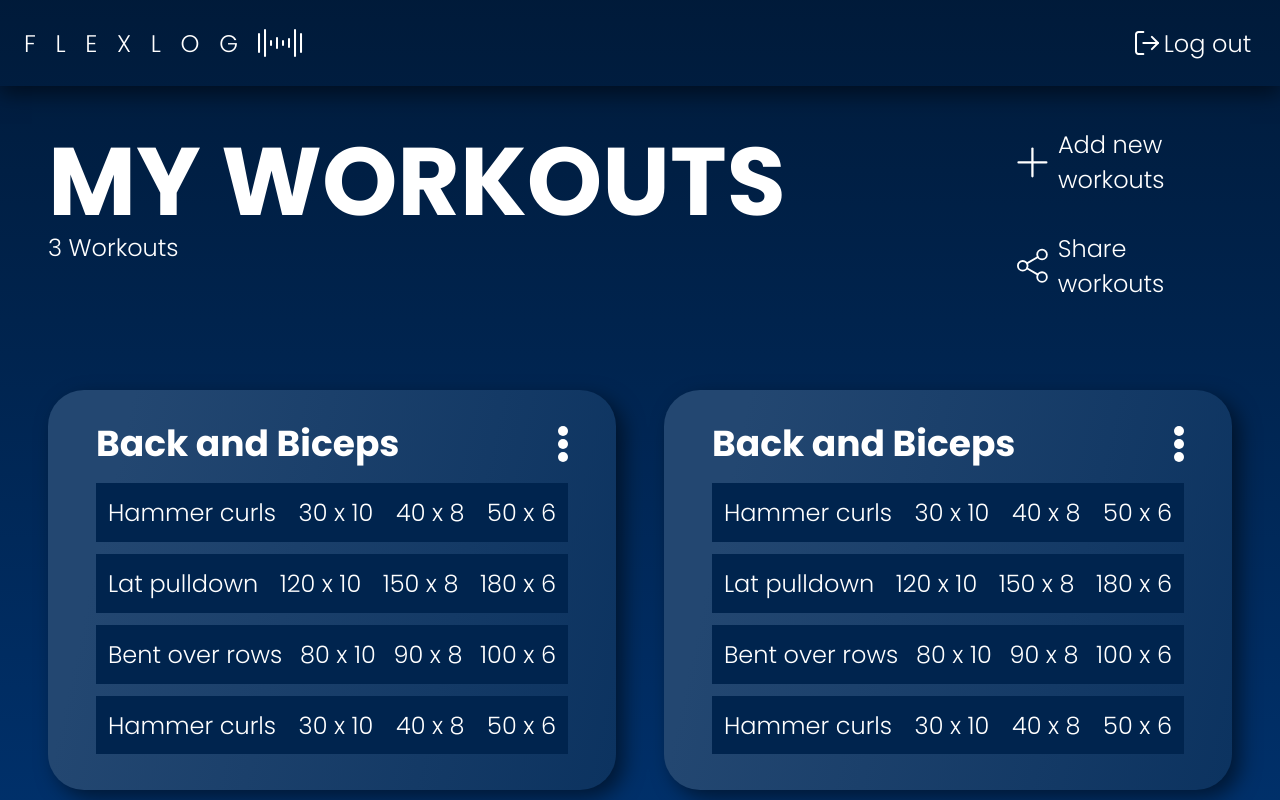
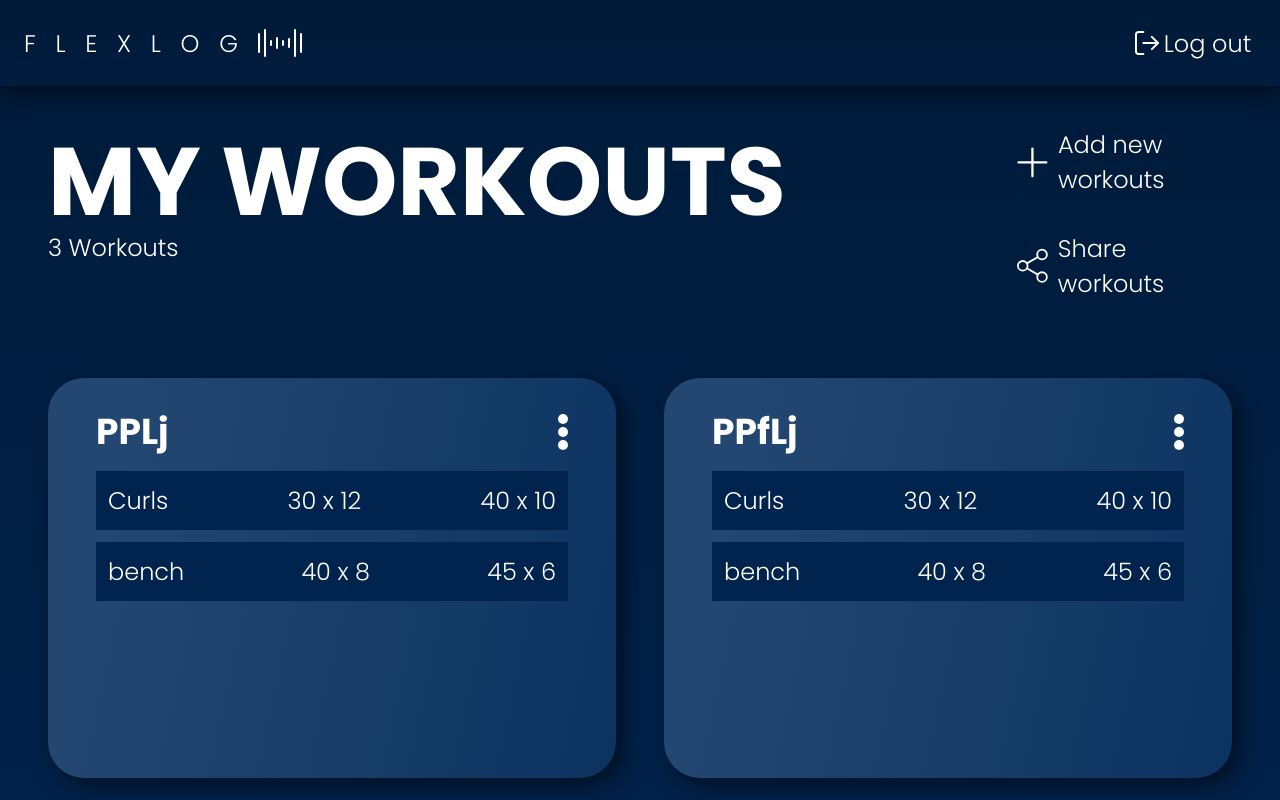
Before and after one commit to leon-li1/flexlog, a Next.js app: page /Workouts in a window 1280 px wide. Shown: the top 800 px of the page. Built offline with nearby package versions, Linux system fonts and the light colour scheme.

Commit message:
made workouts page dynamic

```diff
--- a/components/DashboardCards/DimmedGraph.js
+++ b/components/DashboardCards/DimmedGraph.js
@@ -1,8 +1,8 @@
 const DimmedGraph = ({ className }) => (
   <svg
     className={className}
-    width="460"
-    height="173"
+    width="620"
+    height="393"
     viewBox="0 0 460 173"
     fill="none"
     xmlns="http://www.w3.org/2000/svg"
--- a/components/DashboardOptions/index.js
+++ b/components/DashboardOptions/index.js
@@ -16,9 +16,9 @@ export default function Options({ set }) {
       </Option>
       <Option>
         <StatsIcon />
-        <Link href="/logs">
-          <Text>My Stats</Text>
-        </Link>
+        {/* <Link href="/stats"> */}
+        <Text>My Stats</Text>
+        {/* </Link> */}
       </Option>
       <Option>
         <Gear set={set} />
--- a/components/WorkoutCard/index.js
+++ b/components/WorkoutCard/index.js
@@ -3,81 +3,70 @@ import { useState } from "react";
 import ThreeDots from "./ThreeDots";
 import ExerciseInfo from "./ExcersiseInfo";
 
-export default function WelcomeCard() {
-  const [workout, setWorkout] = useState({
-    name: "Back and Biceps",
-    exercises: [
-      {
-        name: "Hammer curls",
-        sets: 3,
-        weights: [30, 40, 50],
-        reps: [10, 8, 6],
-      },
-      {
-        name: "Lat pulldown",
-        sets: 3,
-        weights: [120, 150, 180],
-        reps: [10, 8, 6],
-      },
-      {
-        name: "Bent over rows",
-        sets: 3,
-        weights: [80, 90, 100],
-        reps: [10, 8, 6],
-      },
-      {
-        name: "Hammer curls",
-        sets: 3,
-        weights: [30, 40, 50],
-        reps: [10, 8, 6],
-      },
-      {
-        name: "Lat pulldown",
-        sets: 3,
-        weights: [120, 150, 180],
-        reps: [10, 8, 6],
-      },
-      {
-        name: "Bent over rows",
-        sets: 3,
-        weights: [80, 90, 100],
-        reps: [10, 8, 6],
-      },
-      {
-        name: "Hammer curls",
-        sets: 3,
-        weights: [30, 40, 50],
-        reps: [10, 8, 6],
-      },
-      {
-        name: "Lat pulldown",
-        sets: 3,
-        weights: [120, 150, 180],
-        reps: [10, 8, 6],
-      },
-      {
-        name: "Bent over rows",
-        sets: 3,
-        weights: [80, 90, 100],
-        reps: [10, 8, 6],
-      },
-    ],
-  });
+export default function Workoutcard({ name, exercises }) {
+  // const [workout, setWorkout] = useState({
+  //   name: "Back and Biceps",
+  //   exercises: [
+  //     {
+  //       name: "Hammer curls",
+  //       weights: [30, 40, 50],
+  //       reps: [10, 8, 6],
+  //     },
+  //     {
+  //       name: "Lat pulldown",
+  //       weights: [120, 150, 180],
+  //       reps: [10, 8, 6],
+  //     },
+  //     {
+  //       name: "Bent over rows",
+  //       weights: [80, 90, 100],
+  //       reps: [10, 8, 6],
+  //     },
+  //     {
+  //       name: "Hammer curls",
+  //       weights: [30, 40, 50],
+  //       reps: [10, 8, 6],
+  //     },
+  //     {
+  //       name: "Lat pulldown",
+  //       weights: [120, 150, 180],
+  //       reps: [10, 8, 6],
+  //     },
+  //     {
+  //       name: "Bent over rows",
+  //       weights: [80, 90, 100],
+  //       reps: [10, 8, 6],
+  //     },
+  //     {
+  //       name: "Hammer curls",
+  //       weights: [30, 40, 50],
+  //       reps: [10, 8, 6],
+  //     },
+  //     {
+  //       name: "Lat pulldown",
+  //       weights: [120, 150, 180],
+  //       reps: [10, 8, 6],
+  //     },
+  //     {
+  //       name: "Bent over rows",
+  //       weights: [80, 90, 100],
+  //       reps: [10, 8, 6],
+  //     },
+  //   ],
+  // });
 
   const zip = (a, b) => a.map((aVal, i) => [aVal, b[i]]);
 
   return (
     <Card>
       <MyContainer2>
-        <NameLabel>{workout.name}</NameLabel>
+        <NameLabel>{name}</NameLabel>
         <StyledThreeDots />
       </MyContainer2>
       <MyContainer>
-        {workout.exercises.map((ex) => {
-          return (
-            <ExerciseInfo name={ex.name} sets={zip(ex.weights, ex.reps)} />
-          );
-        })}
+        {exercises.map((ex) => (
+          <ExerciseInfo name={ex.name} sets={zip(ex.weights, ex.reps)} />
+        ))}
       </MyContainer>
     </Card>
   );
--- a/pages/Workouts.js
+++ b/pages/Workouts.js
@@ -5,6 +5,198 @@ import WorkoutOptions from "../components/WorkoutOptions/index";
 
 export default function Dashboard() {
   const errorMsg = "Incorrect email or password";
+  const state = [
+    {
+      exercises: [
+        {
+          weights: [30, 40],
+          reps: [12, 10],
+          scores: [360, 400],
+          name: "Curls",
+          sets: 2,
+        },
+        {
+          weights: [40, 45],
+          reps: [8, 6],
+          scores: [320, 270],
+          name: "bench",
+          sets: 2,
+        },
+      ],
+      name: "PPLj",
+      numExercises: 2,
+    },
+    {
+      exercises: [
+        {
+          weights: [30, 40],
+          reps: [12, 10],
+          scores: [360, 400],
+          name: "Curls",
+          sets: 2,
+        },
+        {
+          weights: [40, 45],
+          reps: [8, 6],
+          scores: [320, 270],
+          name: "bench",
+          sets: 2,
+        },
+      ],
+      name: "PPfLj",
+      numExercises: 2,
+    },
+    {
+      exercises: [
+        {
+          weights: [30, 40],
+          reps: [12, 10],
+          scores: [360, 400],
+          name: "Curls",
+          sets: 2,
+          __v: 0,
+        },
+        {
+          weights: [40, 45],
+          reps: [8, 6],
+          scores: [320, 270],
+          name: "bench",
+          sets: 2,
+          pr: 320,
+          __v: 0,
+        },
+      ],
+      name: "PPLj",
+      numExercises: 2,
+    },
+    {
+      exercises: [
+        {
+          weights: [30, 40],
+          reps: [12, 10],
+          scores: [360, 400],
+          name: "Curls",
+          sets: 2,
+        },
+        {
+          weights: [40, 45],
+          reps: [8, 6],
+          scores: [320, 270],
+          name: "bench",
+          sets: 2,
+        },
+      ],
+      name: "PPLj",
+      numExercises: 2,
+    },
+    {
+      exercises: [
+        {
+          weights: [30, 40],
+          reps: [12, 10],
+          scores: [360, 400],
+          name: "Curls",
+          sets: 2,
+        },
+        {
+          weights: [40, 45],
+          reps: [8, 6],
+          scores: [320, 270],
+          name: "bench",
+          sets: 2,
+        },
+      ],
+      name: "PPfLj",
+      numExercises: 2,
+    },
+    {
+      exercises: [
+        {
+          weights: [30, 40],
+          reps: [12, 10],
+          scores: [360, 400],
+          name: "Curls",
+          sets: 2,
+          __v: 0,
+        },
+        {
+          weights: [40, 45],
+          reps: [8, 6],
+          scores: [320, 270],
+          name: "bench",
+          sets: 2,
+          pr: 320,
+          __v: 0,
+        },
+      ],
+      name: "PPLj",
+      numExercises: 2,
+    },
+    {
+      exercises: [
+        {
+          weights: [30, 40],
+          reps: [12, 10],
+          scores: [360, 400],
+          name: "Curls",
+          sets: 2,
+        },
+        {
+          weights: [40, 45],
+          reps: [8, 6],
+          scores: [320, 270],
+          name: "bench",
+          sets: 2,
+        },
+      ],
+      name: "PPLj",
+      numExercises: 2,
+    },
+    {
+      exercises: [
+        {
+          weights: [30, 40],
+          reps: [12, 10],
+          scores: [360, 400],
+          name: "Curls",
+          sets: 2,
+        },
+        {
+          weights: [40, 45],
+          reps: [8, 6],
+          scores: [320, 270],
+          name: "bench",
+          sets: 2,
+        },
+      ],
+      name: "PPfLj",
+      numExercises: 2,
+    },
+    {
+      exercises: [
+        {
+          weights: [30, 40],
+          reps: [12, 10],
+          scores: [360, 400],
+          name: "Curls",
+          sets: 2,
+          __v: 0,
+        },
+        {
+          weights: [40, 45],
+          reps: [8, 6],
+          scores: [320, 270],
+          name: "bench",
+          sets: 2,
+          pr: 320,
+          __v: 0,
+        },
+      ],
+      name: "PPLj",
+      numExercises: 2,
+    },
+  ];
+
   return (
     <PageContainer>
       <Header />
@@ -16,10 +208,28 @@ export default function Dashboard() {
           </LabelContainer>
           <WorkoutOptions />
         </Container>
-        <Container2>
-          <WorkoutCard />
-          <WorkoutCard />
-        </Container2>
+
+        {state.map((workout, idx) => {
+          if (idx % 2 == 1) return;
+          else if (idx + 1 < state.length)
+            return (
+              <Container2>
+                <WorkoutCard
+                  name={workout.name}
+                  exercises={workout.exercises}
+                />
+                <WorkoutCard
+                  name={state[idx + 1].name}
+                  exercises={state[idx + 1].exercises}
+                />
+              </Container2>
+            );
+          return (
+            <Container2>
+              <WorkoutCard name={workout.name} exercises={workout.exercises} />
+            </Container2>
+          );
+        })}
       </MainContainer>
     </PageContainer>
   );
@@ -38,7 +248,7 @@ const Container2 = styled.div`
   flex-direction: row;
   justify-content: flex-start;
   width: 100%;
-  padding: 1em;
+  padding: 0.5em 1em;
 `;
 
 const LabelContainer = styled.div`
```
Also changed, not shown: pages/stats.js (added, +37 -0 lines), pages/Logs.js (deleted).
